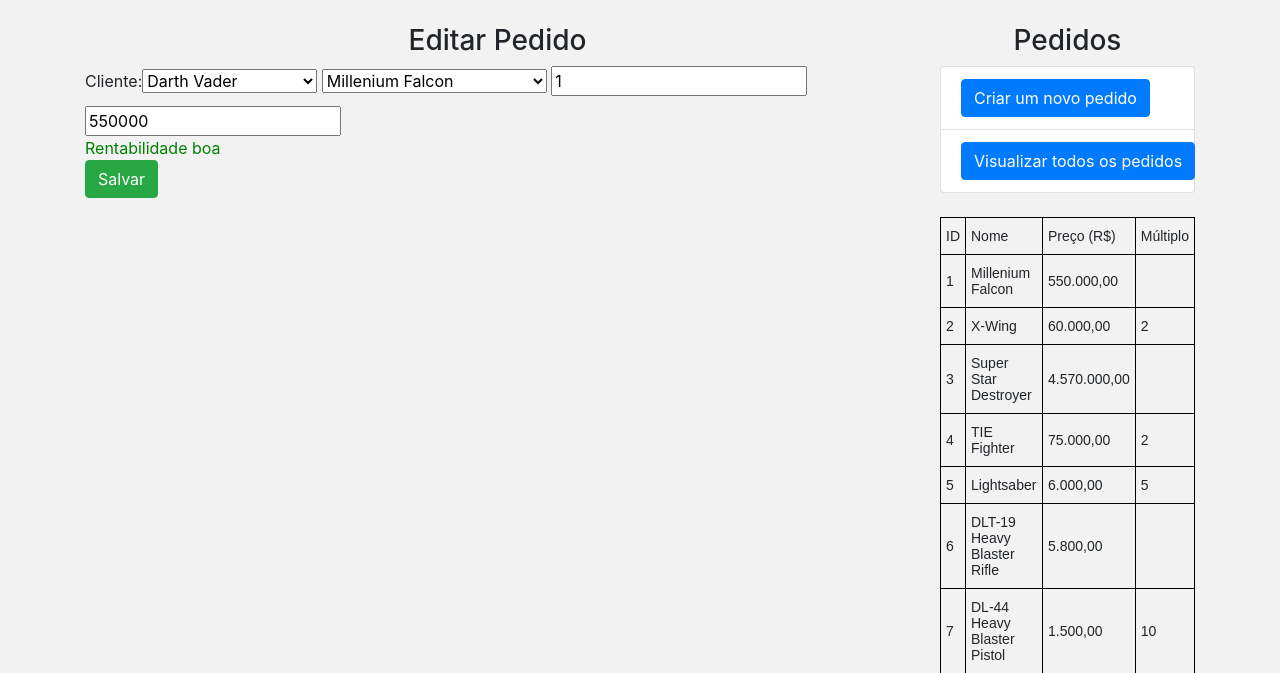
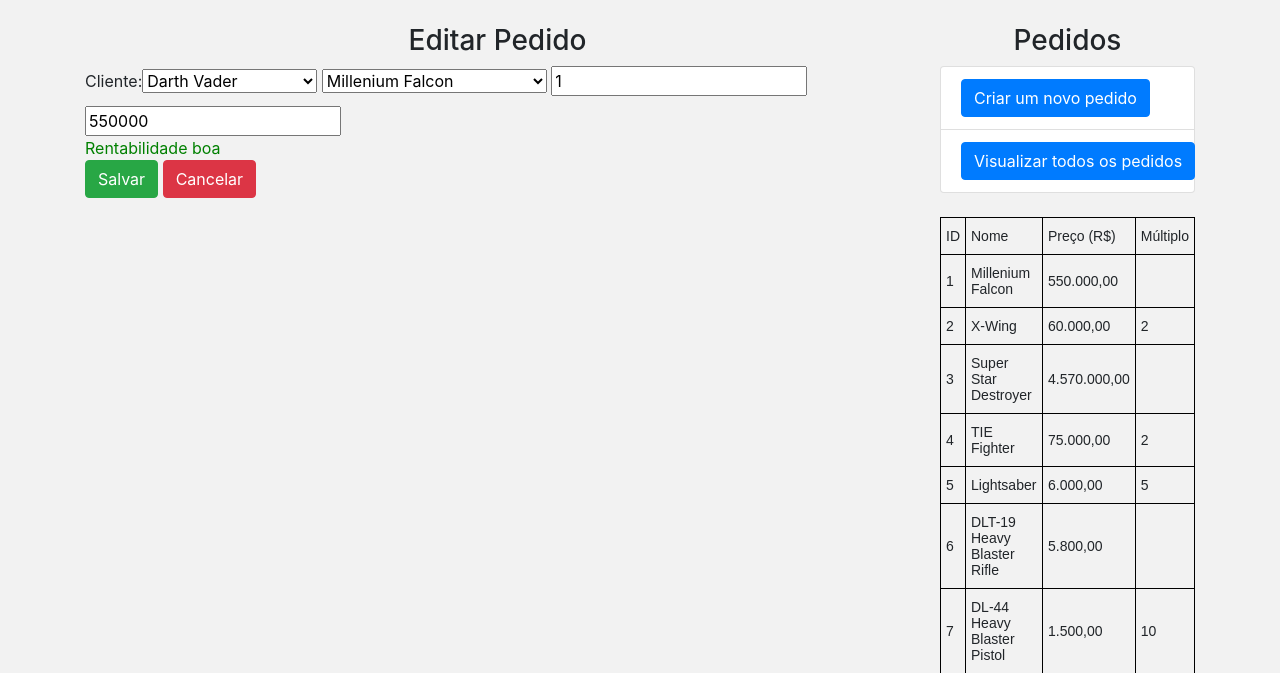
Before and after one commit to EndiDCS/testePraticoMercos, a Django app: template core/templates/core/editaPedido.html in a window 1280 px wide. Shown: the part 56-729 px from the top of the page. Run offline with Django 3.2, Linux system fonts and the light colour scheme; the template is opened without the code that fills it: values that come from a table or form of the project are taken from there, others are empty; some libraries are stand-ins or nearby versions.

Commit message:
modificação na organização do código

```diff
--- a/core/static/core/validacao.js
+++ b/core/static/core/validacao.js
@@ -1,6 +1,7 @@
 import { calcula,multiplo } from './calcula.js';
 const calculaRentabilidade = calcula
 const calculaMultiplo = multiplo
+
 const modificaDivMultiplo = function(){
     var multi = calculaMultiplo()
     if(multi > 0)
@@ -13,8 +14,6 @@ const modificaDivMultiplo = function(){
 $(document).ready(function() {
     //para evitar inconsistências quando ocorre a atualização da página calcula-se o valor multiplo do produto
     modificaDivMultiplo()
-
-
     //quando o produto escolhido pelo usuário mudar, executar o código abaixo
     $('#id_produto').change(function () {
         // se o produto necessita ser vendido em quantidade multipla de um valor X então avisa ao usuário
--- a/core/templates/core/editaPedido.html
+++ b/core/templates/core/editaPedido.html
@@ -16,7 +16,9 @@
             Rentabilidade {{item.rentabilidade}}
         </div>
         <input type="submit" value="Salvar" name="Salvar" class="btn btn-success">
+        <input type="submit" value="Cancelar" name="Cancelar" class="btn btn-danger">
     </form>
+
     <script type="module" src="{% static 'core/rentabilidade.js' %}"></script>
     <script type="module" src="{% static 'core/validacao.js' %}"></script>
 {% endblock %}
--- a/core/views.py
+++ b/core/views.py
@@ -126,6 +126,10 @@ def novoPedido(request):
 
 
 def editaPedido(request, id, id2):
+    #caso o usuário clique em cancelar redireciona para a página que lista todos pedidos
+    if('Cancelar' in request.POST):
+            return HttpResponseRedirect(reverse('core:todosPedidos'))
+    #caso contrário o resto do código é executado
     instance = get_object_or_404(Pedido, id=id)
     formPedido = PedidoForm(request.POST or None, instance=instance)
     instance2 = get_object_or_404(Item, id=id2)
```
